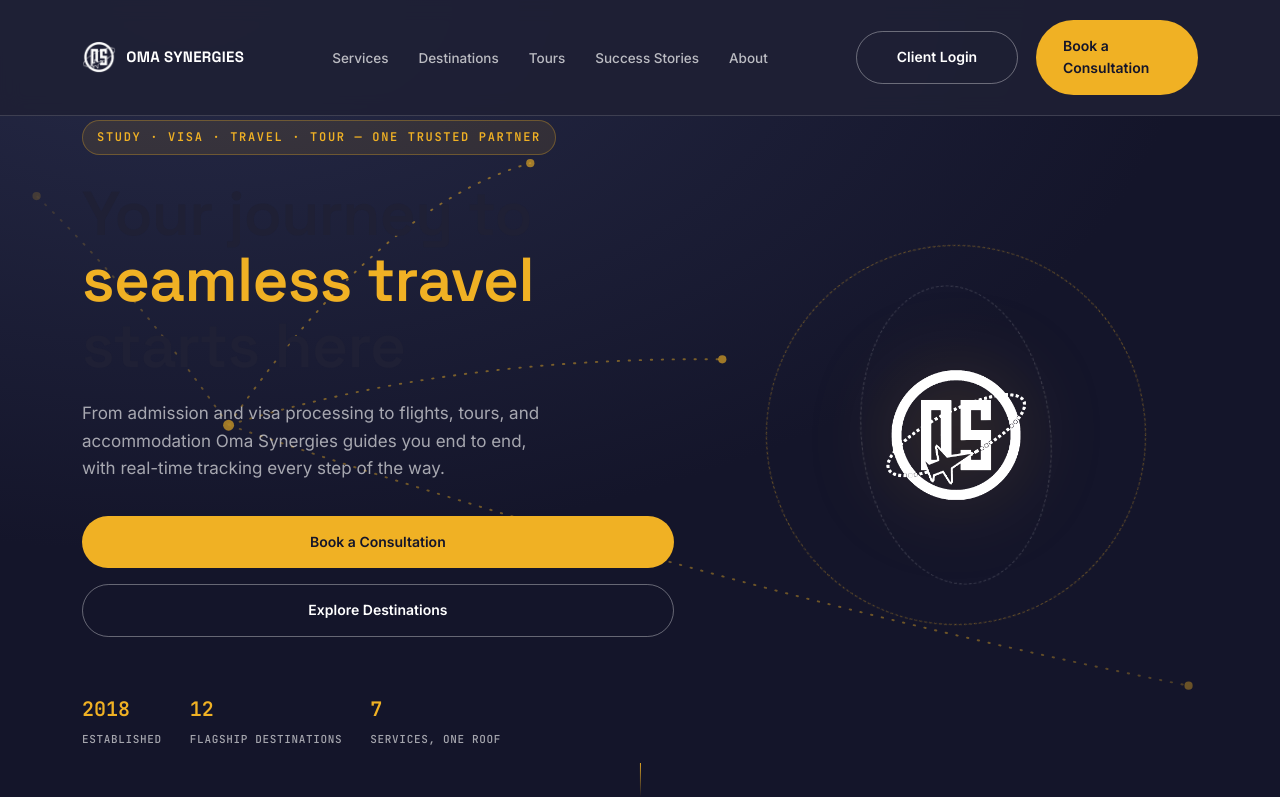
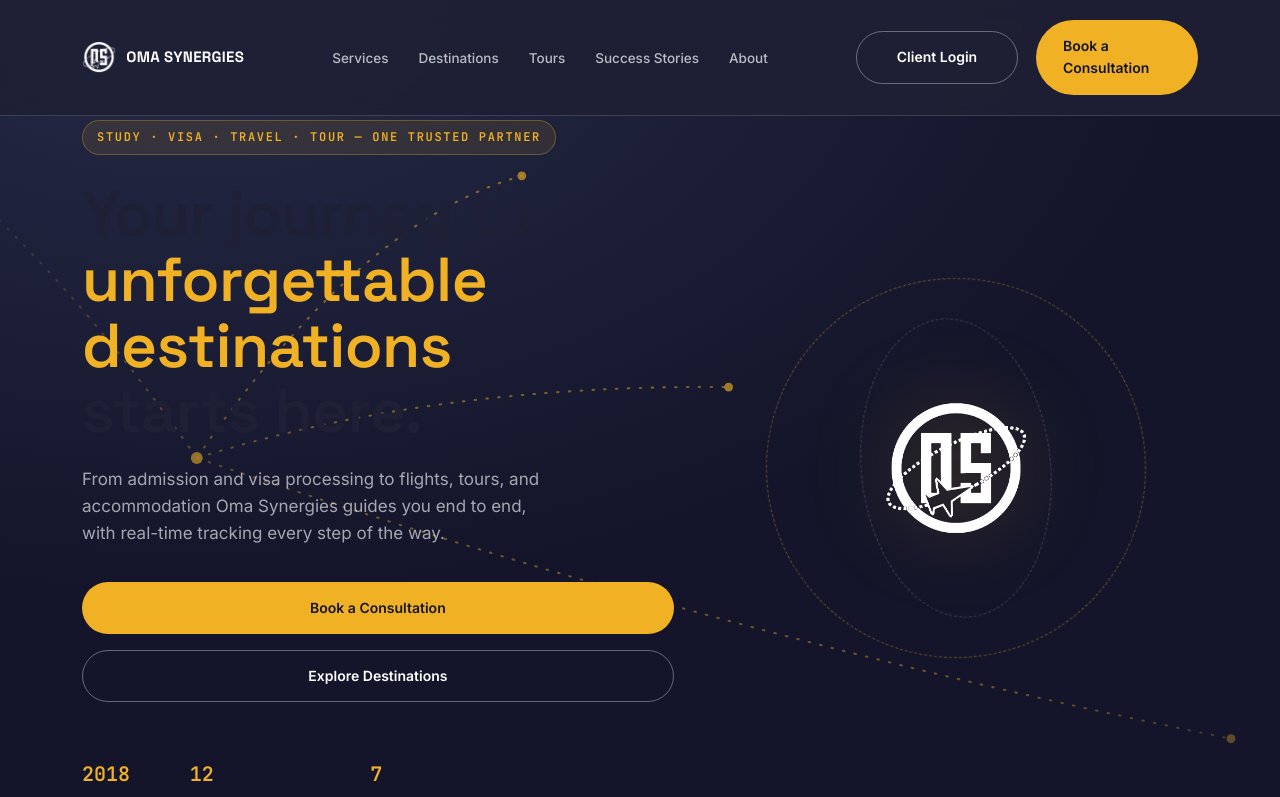
Before and after one commit to vitalcard22/oma-synergies-web, a React (Vite) app: page / in a window 1280 px wide. Shown: the top 797 px of the page. Built offline with nearby package versions, Linux system fonts and the light colour scheme.

Commit message:
Update hero headline rotation to 4 full category sentences (Study/Visa/Travel/Tour) matching client's exact wording, replacing the single word-fill template

```diff
--- a/src/pages/Home.tsx
+++ b/src/pages/Home.tsx
@@ -16,7 +16,12 @@
 import visaPassportPhoto from '../assets/visa-passport.jpg';
 import './Home.css';
 
-const HEADLINE_WORDS = ['global education', 'visa success', 'seamless travel'];
+const HEADLINES = [
+  { pre: 'Your journey to ', highlight: 'world-class education', post: ' starts here.' },
+  { pre: 'Your ', highlight: 'visa journey', post: ' starts here.' },
+  { pre: 'Your journey to ', highlight: 'unforgettable destinations', post: ' starts here.' },
+  { pre: 'Your journey to ', highlight: 'explore the world', post: ' starts here.' },
+];
 const LEAD_TEXTS = [
   'From admission and visa processing to flights, tours, and accommodation Oma Synergies guides you end to end, with real-time tracking every step of the way.',
   'Admissions. Visas. Flights. Tours. Accommodation. One trusted partner tracked in real time from application to arrival.',
@@ -89,7 +94,7 @@
     const t = setInterval(() => {
       setHeadlineVisible(false);
       setTimeout(() => {
-        setHeadlineIdx((i) => (i + 1) % HEADLINE_WORDS.length);
+        setHeadlineIdx((i) => (i + 1) % HEADLINES.length);
         setHeadlineVisible(true);
       }, 300);
     }, 2600);
@@ -176,11 +181,11 @@
               <span className="eyebrow" style={{ margin: 0 }}>Study · Visa · Travel · Tour — One Trusted Partner</span>
             </div>
             <h1>
-              Your journey to{' '}
-              <span className="cycle" style={{ opacity: headlineVisible ? 1 : 0 }}>
-                {HEADLINE_WORDS[headlineIdx]}
-              </span>{' '}
-              starts here
+              <span style={{ opacity: headlineVisible ? 1 : 0, transition: 'opacity .3s ease' }}>
+                {HEADLINES[headlineIdx].pre}
+                <span className="cycle">{HEADLINES[headlineIdx].highlight}</span>
+                {HEADLINES[headlineIdx].post}
+              </span>
             </h1>
             <p className="lead" style={{ opacity: leadVisible ? 1 : 0, transition: 'opacity .4s ease' }}>
               {LEAD_TEXTS[leadIdx]}
```
